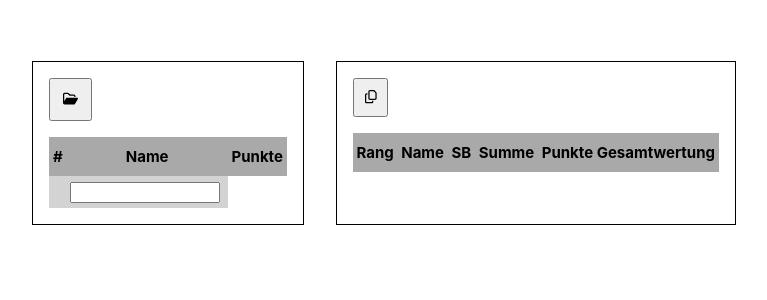
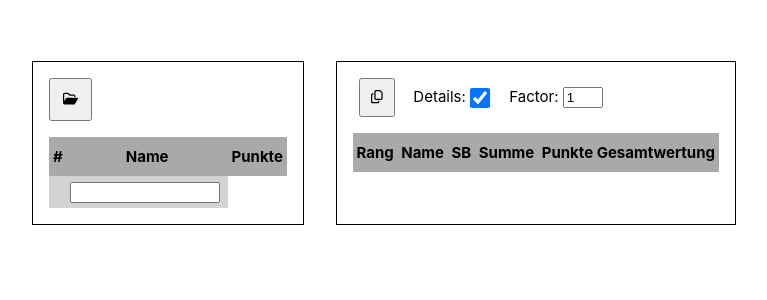
Before and after one commit to hgarus/xtable-editor, a Vue app: page / in a window 1280 px wide. Shown: the top 300 px of the page, without its empty margins (256-1023 px from the left). Built offline with nearby package versions, Linux system fonts and the light colour scheme.

Commit message:
Add factor and allow hiding details in table display

```diff
--- a/src/components/TableDisplay.vue
+++ b/src/components/TableDisplay.vue
@@ -1,6 +1,7 @@
 <script setup lang="ts">
 import * as _ from "lodash";
 import { Table } from "./Domain";
+import { ref } from "vue";
 
 defineProps<{
   table: Table;
@@ -24,8 +25,11 @@ function toClipboard(element: HTMLElement) {
   for (const n of node.querySelectorAll("*")) {
     removeDataAttributes(n);
   }
-  window.navigator.clipboard.writeText(node.outerHTML);
+  window.navigator.clipboard.writeText(node.outerHTML.replace(/<\!--.*?-->/g, ''));
 }
+const displayDetailedResults = ref(true);
+const displayNumberOfGames = ref(false);
+const factor = ref(1);
 </script>
 
 <template>
@@ -34,17 +38,26 @@ function toClipboard(element: HTMLElement) {
       <button @click="toClipboard($refs.table as HTMLTableElement)">
         <font-awesome-icon icon="fa-regular fa-copy" />
       </button>
+
+      <label>
+        Details:
+        <input type="checkbox" v-model="displayDetailedResults">
+      </label>
+      <label>
+        Factor:
+        <input type="number" min="1" v-model="factor">
+      </label>
     </header>
     <table ref="table">
       <tr>
         <th>Rang</th>
         <th>Name</th>
-        <th v-for="(_, index) in table.playersByRank()" v-bind:key="index">
+        <th v-if="displayDetailedResults" v-for="(_, index) in table.playersByRank()" v-bind:key="index">
           {{ index + 1 }}
         </th>
         <th>SB</th>
         <th>Summe</th>
-        <th>Punkte Gesamtwertung</th>
+        <th v-if="displayDetailedResults">Punkte Gesamtwertung</th>
       </tr>
       <tr
         v-for="(player, index) in table.playersByRank()"
@@ -52,12 +65,12 @@ function toClipboard(element: HTMLElement) {
       >
         <td>{{ player.rank }}.</td>
         <td>{{ player.name }}</td>
-        <td v-for="opp in table.playersByRank()" v-bind:key="opp.name">
+        <td v-if="displayDetailedResults" v-for="opp in table.playersByRank()" v-bind:key="opp.name">
           {{ opp !== player ? player.resultByOpp(opp) : "" }}
         </td>
         <td>{{ formatNumber(player.sonnebornBerger()) }}</td>
         <td>{{ formatNumber(player.points()) }}</td>
-        <td>{{ formatNumber(player.pointsForStandings) }}</td>
+        <td v-if="displayDetailedResults">{{ formatNumber(player.pointsForStandings * (factor || 1)) }}</td>
       </tr>
     </table>
   </div>
@@ -76,9 +89,22 @@ header button {
   padding: 0.75em;
 }
 
+header > * {
+  margin: 0 0.5em;
+}
+
 tr:nth-child(n + 2) td:nth-last-of-type(1),
 tr:nth-child(n + 2) td:nth-last-of-type(2),
 tr:nth-child(n + 2) td:nth-last-of-type(3) {
   text-align: right;
 }
+
+header input[type=checkbox] {
+  width: 1.5em;
+  height: 1.5em;
+  vertical-align: middle;
+}
+input[type=number] {
+  width: 3em;
+}
 </style>
```
